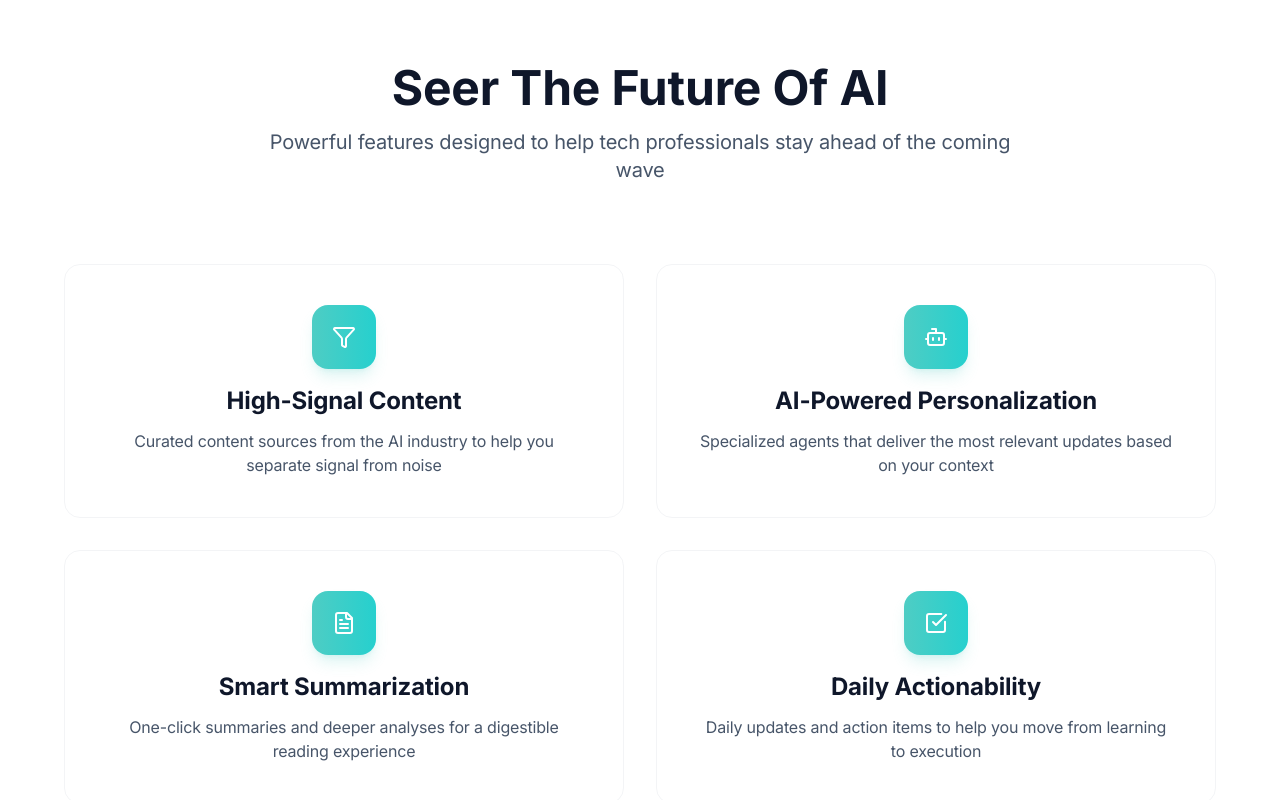
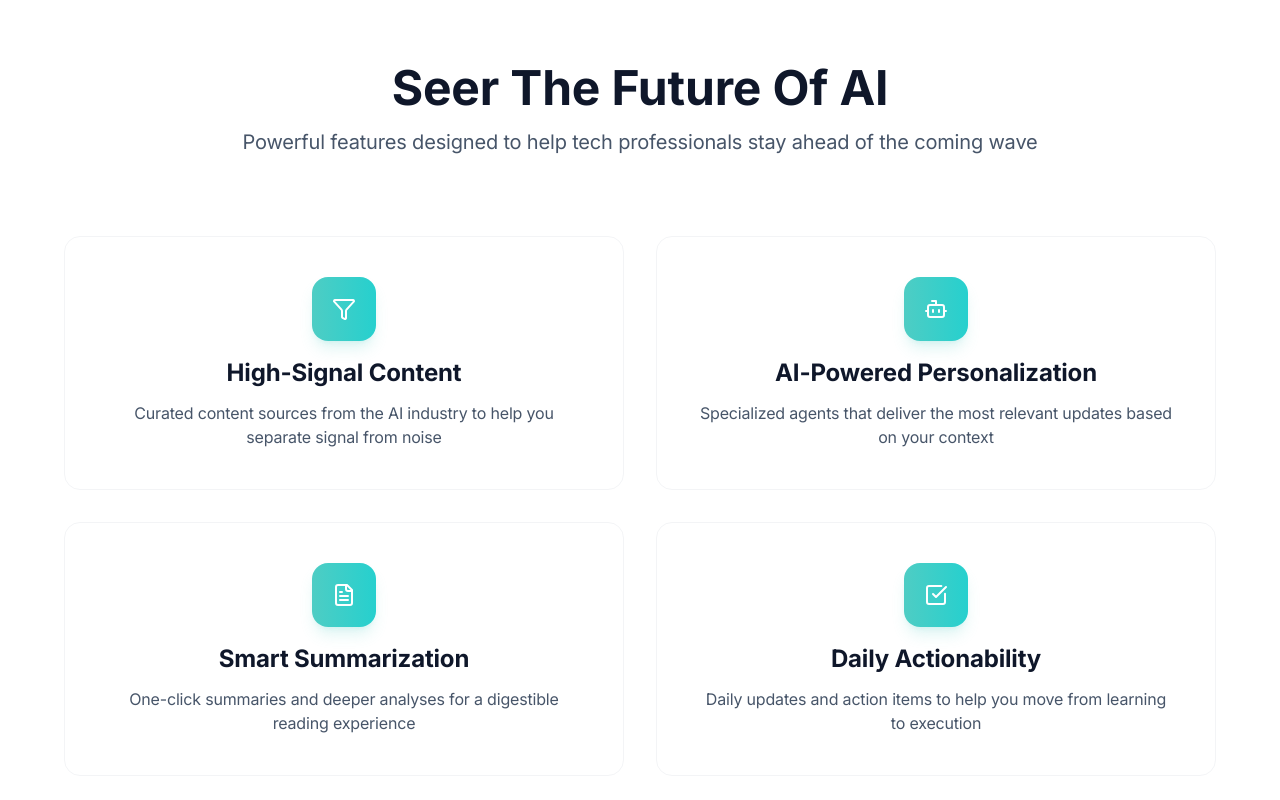
Before and after one commit to inigogrch/seer-platform, a Next.js app: page / in a window 1280 px wide. Shown: the part 860-1660 px from the top of the page. Built offline with nearby package versions, Linux system fonts and the light colour scheme.

Commit message:
subheader fix

```diff
--- a/src/app/page.tsx
+++ b/src/app/page.tsx
@@ -227,7 +227,7 @@ export default function LandingPage() {
           <h2 className="text-3xl md:text-5xl font-bold text-slate-900 mb-3 md:mb-4">
             Seer The Future Of AI
           </h2>
-          <p className="text-base md:text-xl text-slate-600 max-w-3xl mx-auto">
+          <p className="text-sm md:text-xl text-slate-600 max-w-5xl mx-auto px-4">
             Powerful features designed to help tech professionals stay ahead of the coming wave
           </p>
         </div>
```
